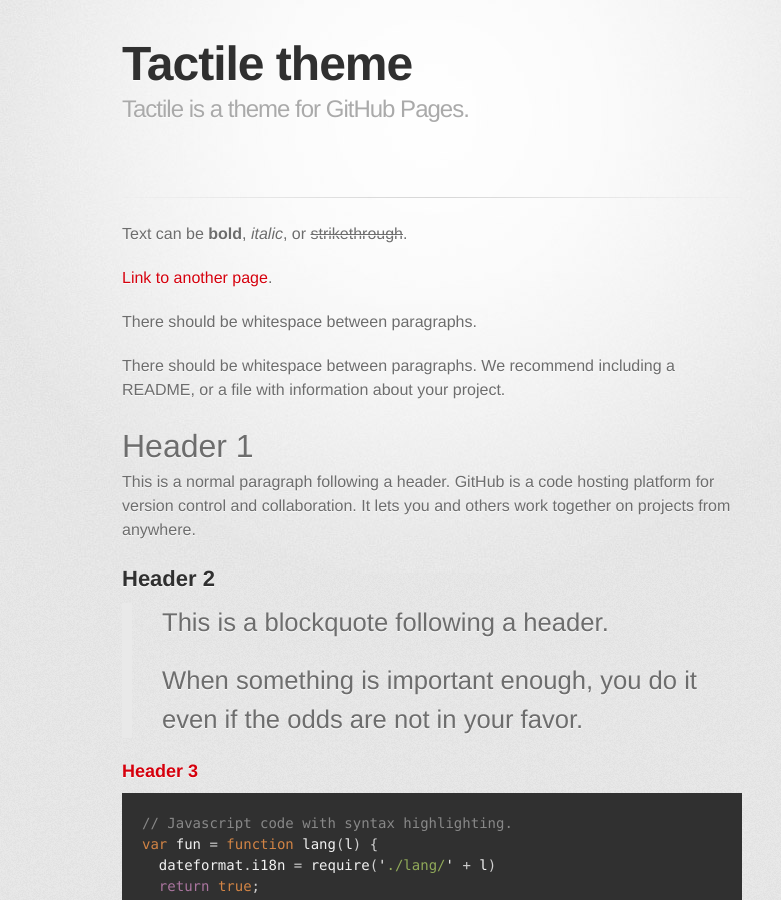
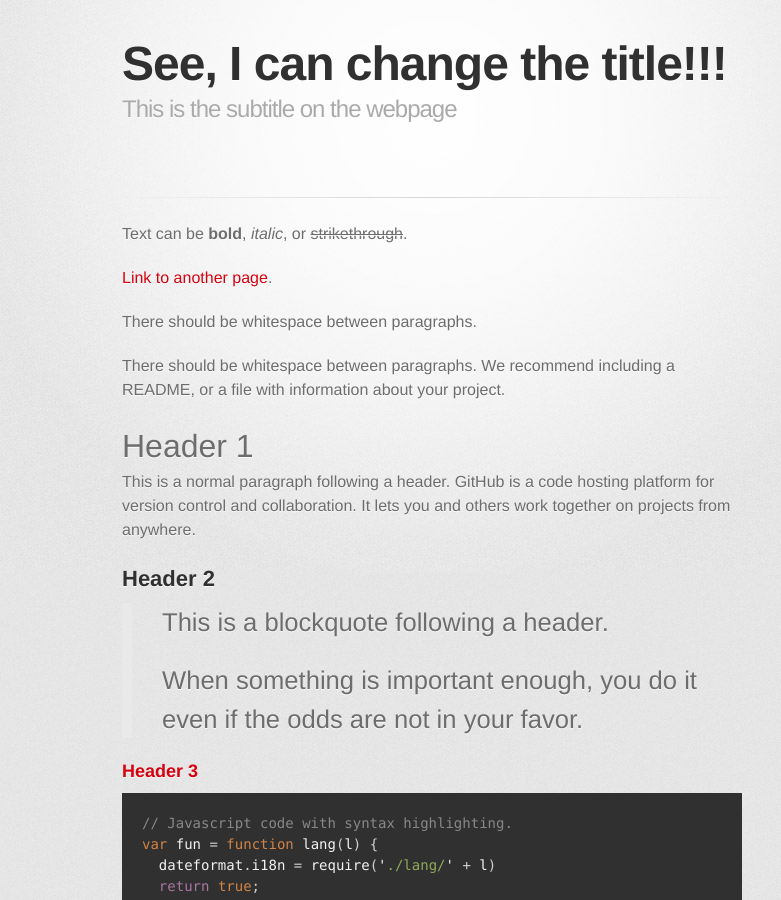
Before and after one commit to bpwheelock/bpwheelock.github.io, a Jekyll site: the page built from index.md, in a window 1280 px wide and 900 px high. Shown: the whole window, without its empty margins (208-989 px from the left). Built offline with Jekyll 4.4.1, drawn with Linux system fonts in a browser that asks for light colours; some web fonts are replaced; our own code applies the rules of GitHub Pages for plain Markdown files.

Commit message:
Update index.md

```diff
--- a/index.md
+++ b/index.md
@@ -1,5 +1,6 @@
 ---
-layout: default
+title: See, I can change the title!!!
+description: This is the subtitle on the webpage
 ---
 
 Text can be **bold**, _italic_, or ~~strikethrough~~.
```
